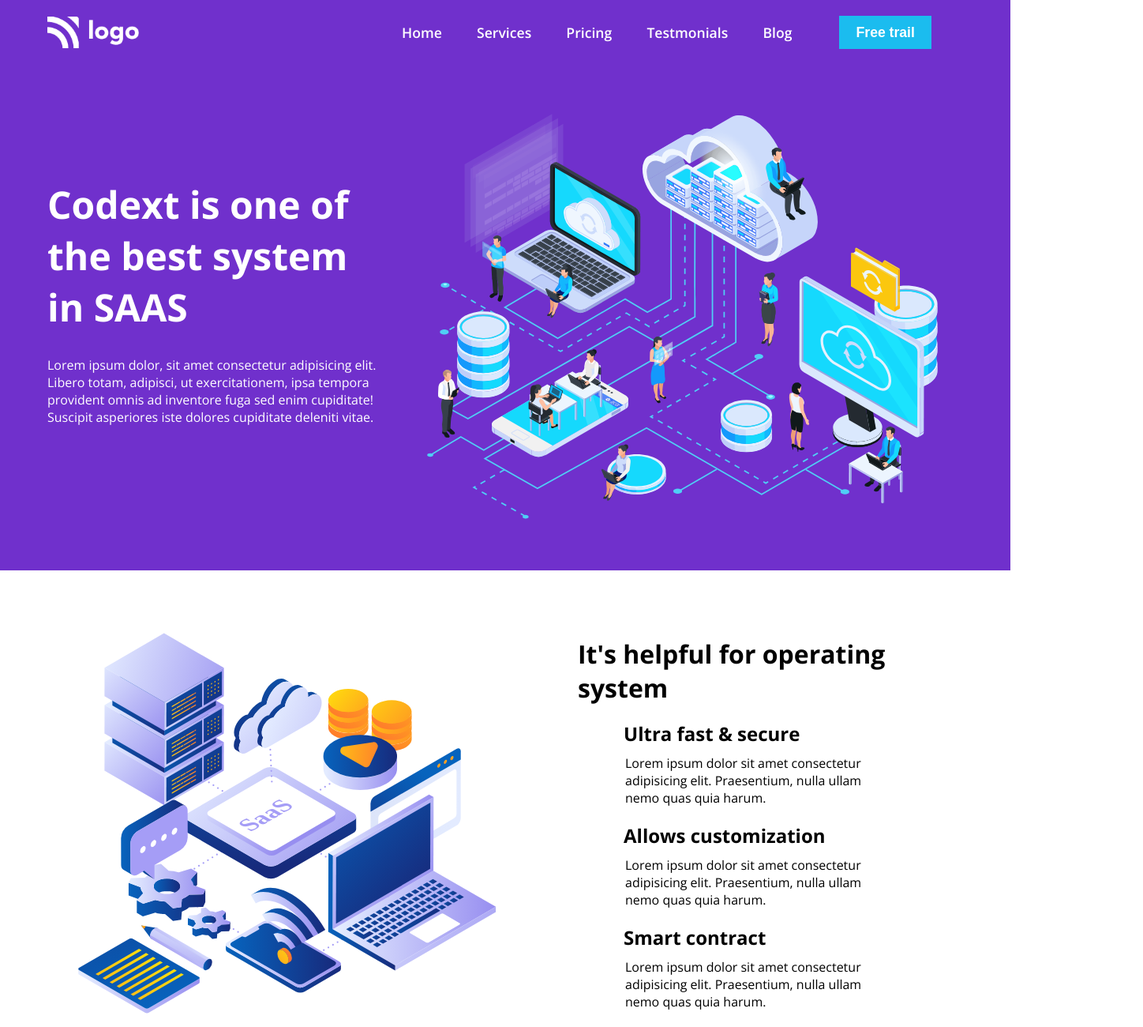
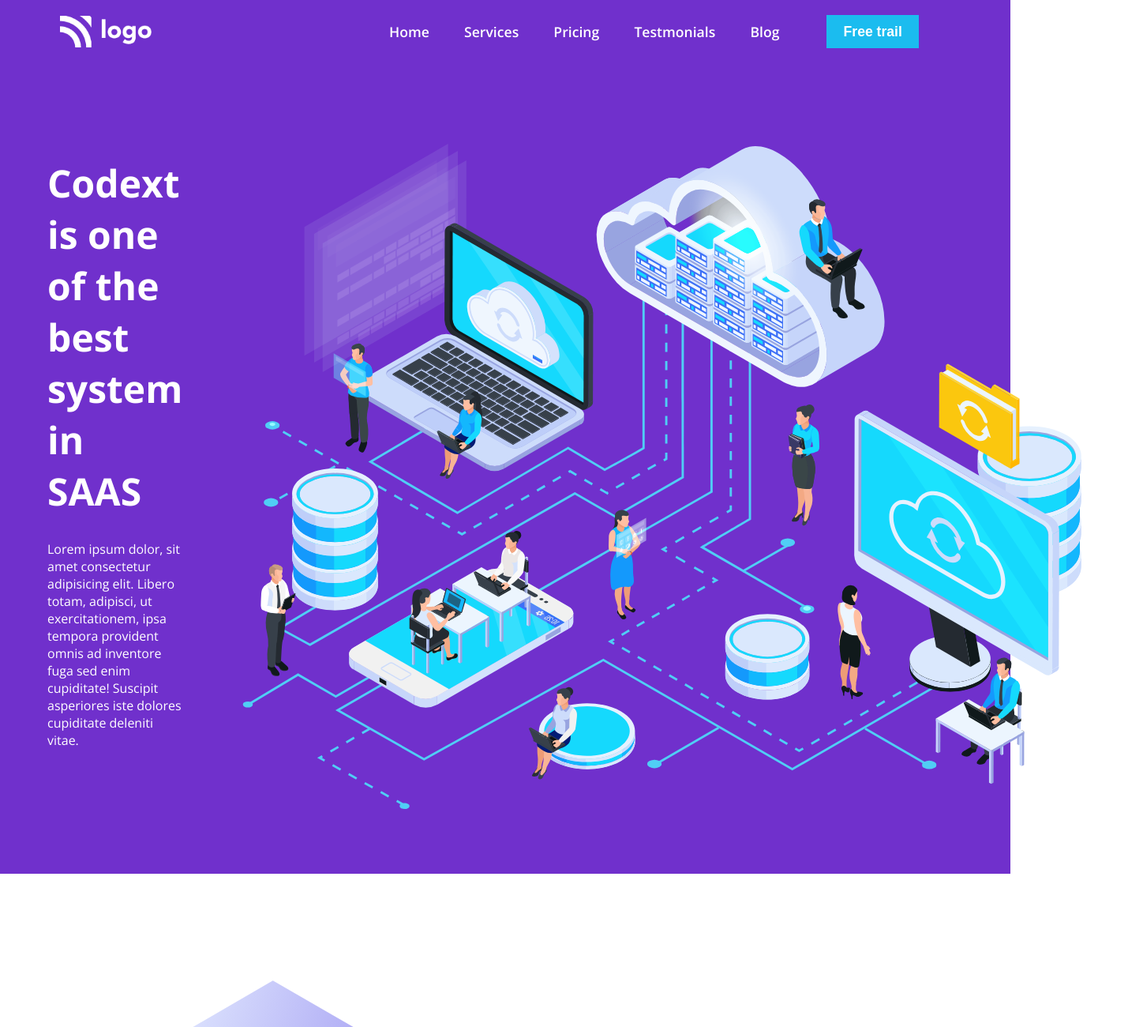
Before and after one commit to Adityakadali/SAAS-Landingpage, a plain HTML site: page index.html in a window 1280 px wide. Shown: the top 1300 px of the page at 79% size, 1448 px wide, since content can reach past the window. Drawn offline with nearby package versions, Linux system fonts and the light colour scheme.

Commit message:
added responsive design

```diff
--- a/index.html
+++ b/index.html
@@ -31,14 +31,22 @@
               dolores cupiditate deleniti vitae.
             </p>
           </div>
-          <img src="./images/header-img.svg" alt="web-server" />
+          <img
+            src="./images/header-img.svg"
+            class="hero-img"
+            alt="web-server"
+          />
         </div>
       </div>
     </header>
 
     <section class="container mt-2">
       <div class="section-container flex gap-2">
-        <img src="./images/Saas illustration-01.svg" alt="saas-illustration" />
+        <img
+          class="hero-img"
+          src="./images/Saas illustration-01.svg"
+          alt="saas-illustration"
+        />
         <div class="text-container-2">
           <h1 class="fs-3">It's helpful for operating system</h1>
           <ul class="mt-2 features">
--- a/style.css
+++ b/style.css
@@ -63,10 +63,6 @@ body {
   padding: 0 60px;
 }
 
-img {
-  height: 600px;
-}
-
 header {
   background-color: var(--primary-voilet);
   color: #fff;
@@ -77,11 +73,23 @@ header {
 }
 
 nav {
+  height: 5rem;
+  margin: auto;
+  max-width: 1280px;
+  padding-inline: 1rem;
   align-items: center;
+  justify-content: space-between;
 }
 
 header ul {
+  display: none;
   margin-left: auto;
+}
+
+@media (min-width: 1005px) {
+  header ul {
+    display: block;
+  }
 }
 
 header li {
@@ -104,9 +112,28 @@ header li {
 }
 
 .section-container {
+  flex-direction: column-reverse;
   gap: 2em;
   align-items: center;
   padding-bottom: 2.5em;
+}
+
+.hero-img {
+  width: 100%;
+}
+
+@media (min-width: 768px) {
+  .section-container {
+    flex-direction: row;
+  }
+
+  .text-container {
+    max-width: 50%;
+  }
+
+  .hero-img {
+    flex-basis: 50%;
+  }
 }
 
 .text-container-2 {
@@ -136,15 +163,15 @@ header li {
 }
 
 .features li #f-1::before {
-  background-image: url("./images/project13-icons/share-arrow1.svg");
+  background-image: url("./images/icons/share-arrow1.svg");
 }
 
 .features li #f-2::before {
-  background-image: url("./images/project13-icons/share-arrow2.svg");
+  background-image: url("./images/icons/share-arrow2.svg");
 }
 
 .features li #f-3::before {
-  background-image: url("./images/project13-icons/share-arrow3.svg");
+  background-image: url("./images/icons/share-arrow3.svg");
 }
 
 .feature-group h1 {
@@ -154,8 +181,10 @@ header li {
 }
 
 .card-group {
-  justify-content: space-between;
-  padding-bottom: 40px;
+  flex-wrap: wrap;
+  gap: 2rem;
+  justify-content: space-around;
+  padding-bottom: 2.5rem;
 }
 
 .card {
```
